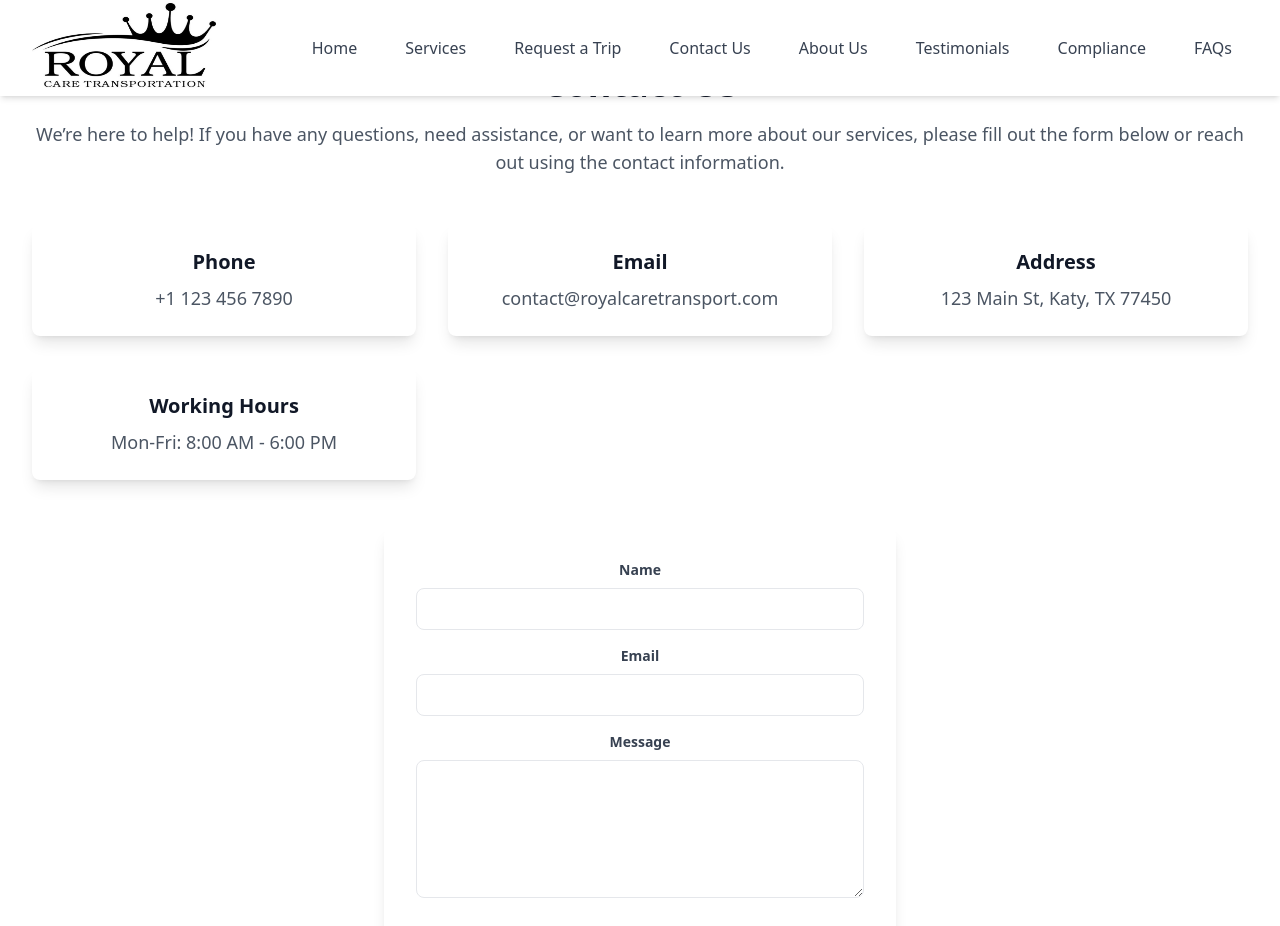
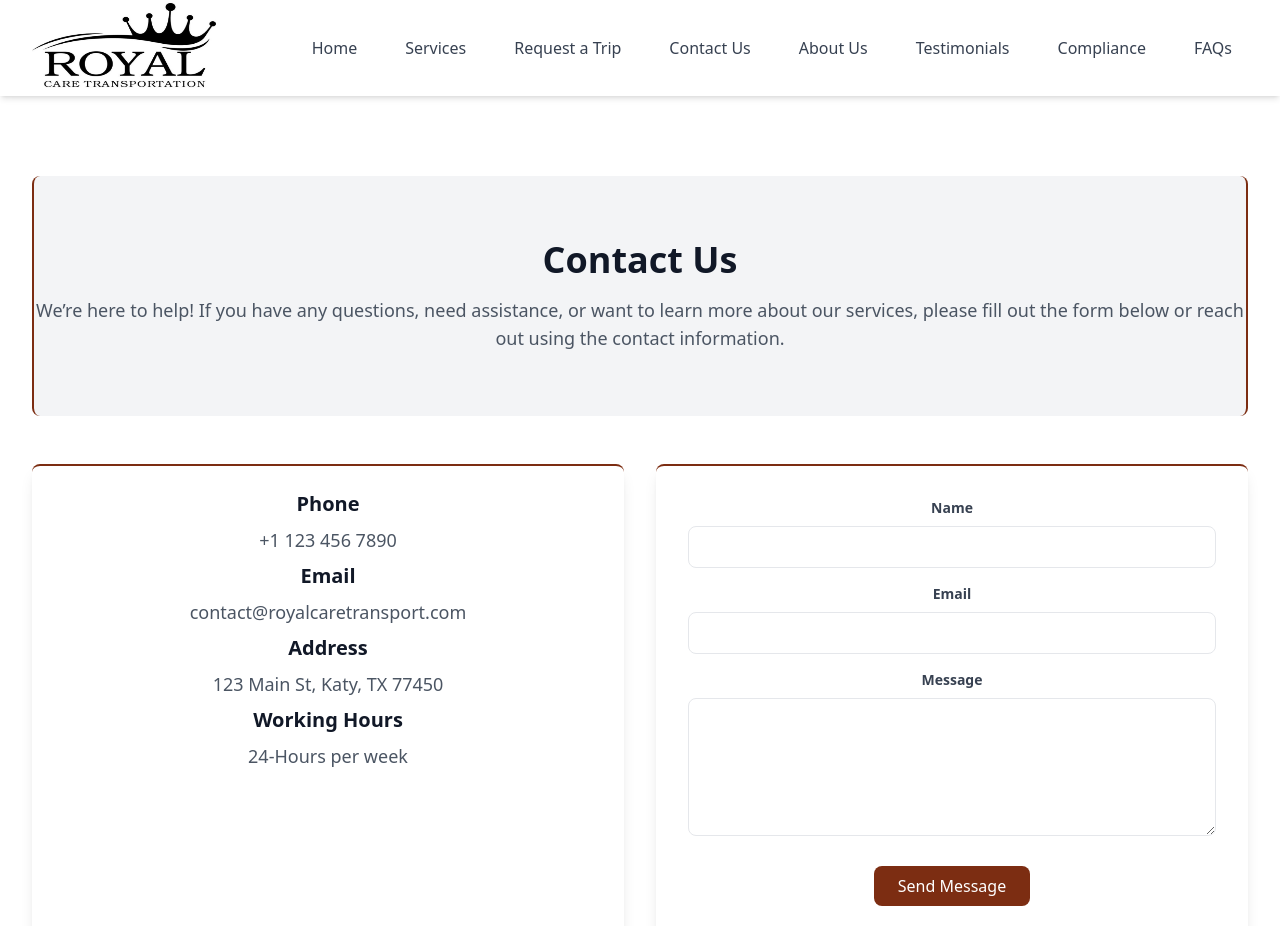
Before and after one commit to Betelhemmesele/royal-care, a React (Create React App) app: page /contact-us in a window 1280 px wide. Shown: the top 926 px of the page. Built offline with nearby package versions, Linux system fonts and the light colour scheme.

Commit message:
second day

```diff
--- a/src/App.js
+++ b/src/App.js
@@ -8,6 +8,7 @@ import Footer from './components/Footer';
 import TestimonialPage from '../src/pages/Testimonial';
 import  SafetyCompliancePage from '../src/pages/SecurityCompliance';
 import ContactUsPage from '../src/pages/ContactUs';
+import RequestTripPage from '../src/pages/RequestTrip';
 function App() {
   return (
     <Router>
@@ -23,7 +24,7 @@ function App() {
           <Route path="/testimonials" element={< TestimonialPage />} />
           <Route path="/compliance" element={< SafetyCompliancePage />} />
           <Route path="/contact-us" element={< ContactUsPage />} />
-
+           <Route path="/request-trip" element={< RequestTripPage />} />
         </Routes>
 
         <Footer />
--- a/src/pages/ContactUs.jsx
+++ b/src/pages/ContactUs.jsx
@@ -41,41 +41,35 @@ const ContactUsPage = () => {
   };
 
   return (
-    <div className="max-w-7xl mx-auto py-16 px-4 sm:px-6 lg:px-8">
+    <div className="max-w-7xl mx-auto py-16 px-4 mt-28 sm:px-6 lg:px-8">
       {/* Header */}
-      <div className="text-center mb-12">
+      <div className="text-center bg-gray-100 py-16 rounded-lg border-orange-900 border-x-2 mb-12">
         <h1 className="text-4xl font-extrabold text-gray-900">Contact Us</h1>
         <p className="mt-4 text-lg text-gray-600">
           We’re here to help! If you have any questions, need assistance, or want to learn more about our services, please fill out the form below or reach out using the contact information.
         </p>
       </div>
 
+      {/* Contact Information and Form */}
+      <div className="grid grid-cols-1 lg:grid-cols-2 gap-8 text-center mb-12 max-w-7xl mx-auto">
         {/* Contact Information */}
-      <div className="grid grid-cols-1 sm:grid-cols-2 lg:grid-cols-3 gap-8 text-center mb-12">
-        <div className="shadow-lg p-6 rounded-lg bg-white hover:shadow-xl transition-transform duration-200">
+        <div className="shadow-lg p-6 border-orange-900 border-y-2 rounded-lg bg-white hover:shadow-xl transition-transform duration-200">
           <h3 className="text-xl font-semibold text-gray-900 mb-2">Phone</h3>
           <p className="text-lg text-gray-600">+1 123 456 7890</p>
-        </div>
-        <div className="shadow-lg p-6 rounded-lg bg-white hover:shadow-xl transition-transform duration-200">
-          <h3 className="text-xl font-semibold text-gray-900 mb-2">Email</h3>
+          <h3 className="text-xl pt-2 font-semibold text-gray-900 mb-2">Email</h3>
           <p className="text-lg text-gray-600">contact@royalcaretransport.com</p>
-        </div>
-        <div className="shadow-lg p-6 rounded-lg bg-white hover:shadow-xl transition-transform duration-200">
-          <h3 className="text-xl font-semibold text-gray-900 mb-2">Address</h3>
+          <h3 className="text-xl pt-2 font-semibold text-gray-900 mb-2">Address</h3>
           <p className="text-lg text-gray-600">123 Main St, Katy, TX 77450</p>
-        </div>
-        <div className="shadow-lg p-6 rounded-lg bg-white hover:shadow-xl transition-transform duration-200">
-          <h3 className="text-xl font-semibold text-gray-900 mb-2">Working Hours</h3>
-          <p className="text-lg text-gray-600">Mon-Fri: 8:00 AM - 6:00 PM</p>
-        </div>
+          <h3 className="text-xl pt-2 font-semibold text-gray-900 mb-2">Working Hours</h3>
+          <p className="text-lg text-gray-600">24-Hours per week</p>
         </div>
 
         {/* Contact Form */}
-      <div className="max-w-lg mx-auto">
+        <div className="bg-white shadow-lg p-8 rounded-lg border-orange-900 border-y-2 hover:shadow-xl transition-transform duration-200">
           {isSubmitted ? (
             <p className="text-center text-green-600 text-lg font-semibold mb-6">Your message has been sent successfully!</p>
           ) : (
-          <form onSubmit={handleSubmit} className="bg-white shadow-lg p-8 rounded-lg">
+            <form onSubmit={handleSubmit}>
               <div className="mb-4">
                 <label className="block text-gray-700 text-sm font-bold mb-2" htmlFor="name">
                   Name
@@ -86,7 +80,7 @@ const ContactUsPage = () => {
                   type="text"
                   value={formData.name}
                   onChange={handleChange}
-                className="w-full px-4 py-2 border rounded-lg focus:outline-none focus:ring-2 focus:ring-blue-500"
+                  className="w-full px-4 py-2 border rounded-lg focus:outline-none focus:ring-2 focus:ring-orange-500"
                   required
                 />
               </div>
@@ -100,7 +94,7 @@ const ContactUsPage = () => {
                   type="email"
                   value={formData.email}
                   onChange={handleChange}
-                className="w-full px-4 py-2 border rounded-lg focus:outline-none focus:ring-2 focus:ring-blue-500"
+                  className="w-full px-4 py-2 border rounded-lg focus:outline-none focus:ring-2 focus:ring-orange-500"
                   required
                 />
               </div>
@@ -114,14 +108,14 @@ const ContactUsPage = () => {
                   value={formData.message}
                   onChange={handleChange}
                   rows="5"
-                className="w-full px-4 py-2 border rounded-lg focus:outline-none focus:ring-2 focus:ring-blue-500"
+                  className="w-full px-4 py-2 border rounded-lg focus:outline-none focus:ring-2 focus:ring-orange-500"
                   required
                 />
               </div>
               <div className="text-center">
                 <button
                   type="submit"
-                className={`px-6 py-2 text-white bg-blue-600 rounded-lg hover:bg-blue-700 transition-colors ${isSubmitting ? 'opacity-50 cursor-not-allowed' : ''}`}
+                  className={`px-6 py-2 text-white bg-orange-900 rounded-lg hover:bg-orange-800 transition-colors ${isSubmitting ? 'opacity-50 cursor-not-allowed' : ''}`}
                   disabled={isSubmitting}>
                   {isSubmitting ? 'Sending...' : 'Send Message'}
                 </button>
@@ -131,6 +125,7 @@ const ContactUsPage = () => {
           )}
         </div>
       </div>
+    </div>
   );
 };
 
--- a/src/pages/RequestTrip.jsx
+++ b/src/pages/RequestTrip.jsx
@@ -0,0 +1,41 @@
+import React from 'react';
+import { FaPhoneAlt } from 'react-icons/fa';
+
+const RequestTripPage = () => {
+  return (
+    <div className="flex items-center justify-center h-screen bg-gray-100">
+      <div className="flex flex-col items-center bg-white p-8 shadow-lg rounded-lg max-w-6xl">
+        {/* Quote */}
+        <div className="text-center bg-gray-100 py-16 rounded-lg border-orange-900 border-x-2 mb-12">
+        <blockquote className="italic text-gray-500 text-center mb-6">
+          "Your journey is our priority, let us take care of you."
+        </blockquote>
+        </div>
+
+        {/* Phone Info Section */}
+        <div className="flex items-center mb-6">
+          {/* Phone Icon - Left Side */}
+          <FaPhoneAlt className="h-16 w-16 text-orange-700 mr-6" />
+
+          {/* Text - Right Side */}
+          <div>
+            <h2 className="text-2xl font-semibold text-gray-800">Request a Trip</h2>
+            <p className="mt-2 text-lg text-gray-600">
+              Call us at:
+              <a href="tel:+11234567890" className="text-orange-700 font-bold ml-2">
+                +1 123 456 7890
+              </a>
+            </p>
+          </div>
+        </div>
+
+        {/* Additional Message */}
+        <p className="text-gray-600 text-center">
+          We are available 24/7 to assist you with your transportation needs. Whether it's a medical appointment or any other trip, we ensure a comfortable and safe experience.
+        </p>
+      </div>
+    </div>
+  );
+};
+
+export default RequestTripPage;
--- a/src/pages/SecurityCompliance.jsx
+++ b/src/pages/SecurityCompliance.jsx
@@ -56,7 +56,7 @@ const safetyData = [
 const SafetyCompliancePage = () => {
   return (
     <div className="max-w-7xl mx-auto pt-16 pb-2 px-4 mt-28 sm:px-6 lg:px-8">
-      <div className="text-center p-8 bg-gray-100 border-orange-700 border-x-2 mb-12">
+      <div className="text-center p-8 bg-gray-100 rounded-lg border-orange-700 border-x-2 mb-12">
         <h1 className="text-4xl font-extrabold text-orange-900">Safety and Compliance</h1>
         <p className="text-lg mt-4 text-black">
           At Royal Care Transportation, the safety and well-being of our passengers are our top priorities. We are committed to providing reliable, secure, and comfortable transportation services for seniors and individuals with special needs.
```
Lines whose indentation alone changed are shown as unchanged.
